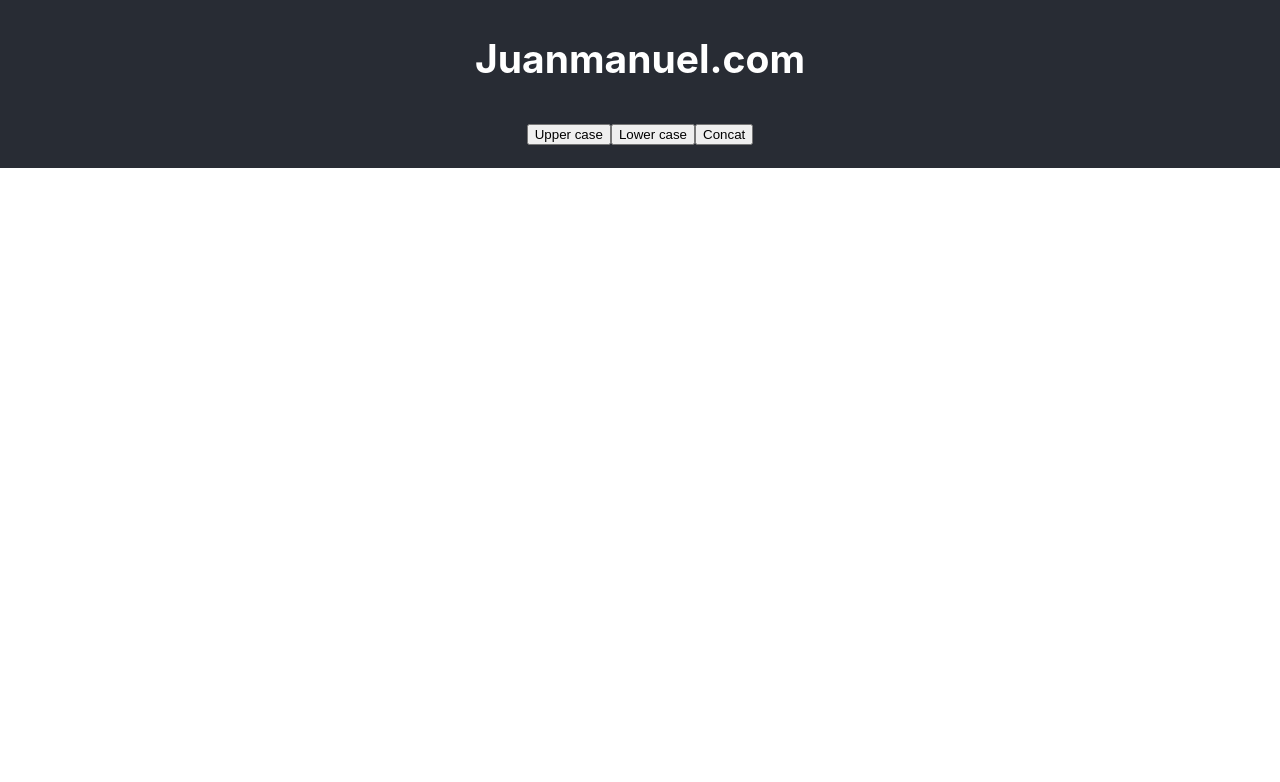
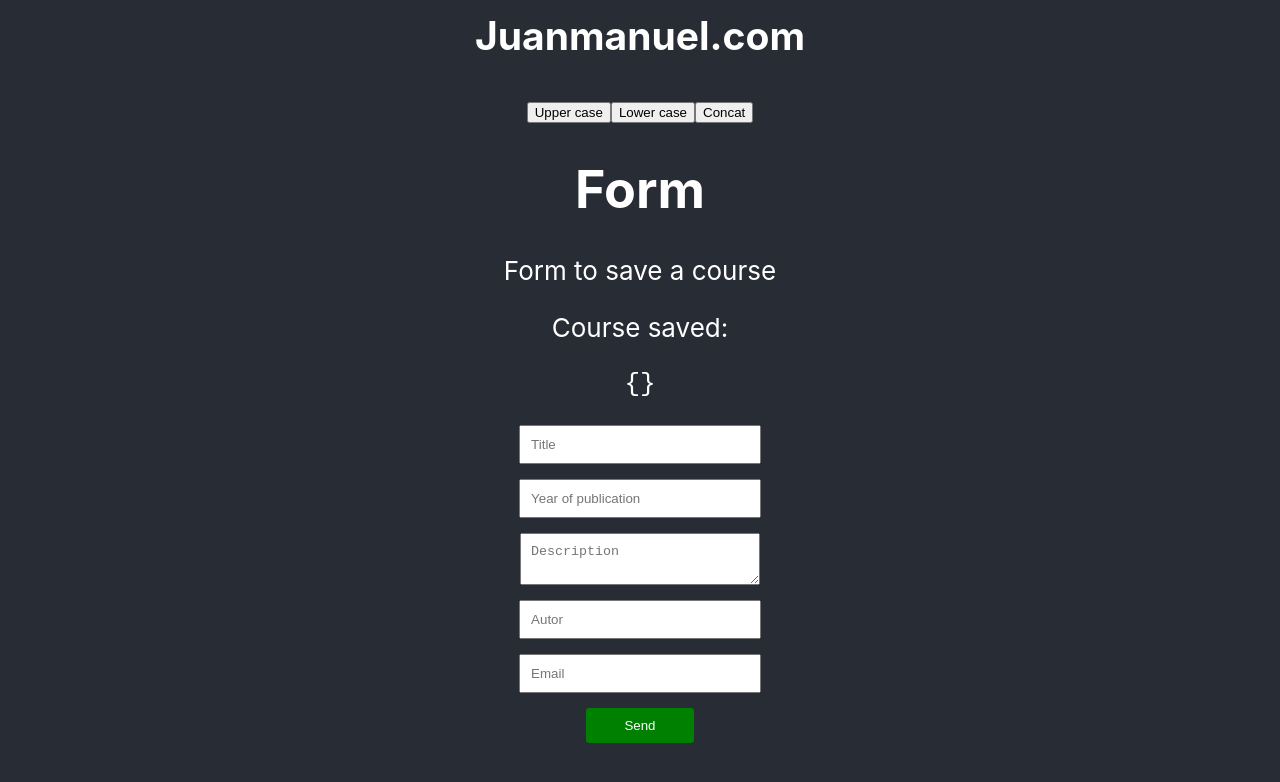
Before and after one commit to jm-ramirez/hooks-react-4, a React (Create React App) app: page / in a window 1280 px wide. Shown: the part 632-1414 px from the top of the page. Before the commit the page ends 800 px from the top, so only its background shows below. Built offline with nearby package versions, Linux system fonts and the light colour scheme.

Commit message:
I create form to apply custom hooks

```diff
--- a/src/App.css
+++ b/src/App.css
@@ -32,7 +32,31 @@
   from {
     transform: rotate(0deg);
   }
+
   to {
     transform: rotate(360deg);
   }
 }
+
+.my-form input,
+.my-form textarea {
+  display: block;
+  margin: 15px auto;
+  padding: 10px;
+  width: 80%;
+  max-width: 300px;
+}
+
+.my-form input[type='submit'] {
+  width: 40%;
+  cursor: pointer;
+  margin-bottom: 100px;
+  background-color: green;
+  color: white;
+  border: 0px;
+  border-radius: 3px;
+}
+
+.my-form input[type='submit']:hover {
+  background-color: rgb(30, 223, 30);
+}
--- a/src/App.js
+++ b/src/App.js
@@ -2,6 +2,7 @@ import logo from './logo.svg';
 import './App.css';
 import { MyComponent } from './components/MyComponent';
 import { CustomTest } from './components/CustomTest';
+import { MyForm } from './components/MyForm';
 
 function App() {
   return (
@@ -12,6 +13,8 @@ function App() {
         <MyComponent/>
         {/* custom hook */}
         <CustomTest/>
+
+        <MyForm/>
       </header>
     </div>
   );
--- /dev/null
+++ b/src/components/MyForm.jsx
@@ -0,0 +1,37 @@
+import React, { useState } from 'react'
+
+export const MyForm = () => {
+    const [form, setForm] = useState({});
+
+    const sent = (e) => {
+        e.preventDefault();
+
+        let course = {
+            title: e.target.title.value,
+            year: e.target.year.value,
+            description: e.target.description.value,
+            autor: e.target.autor.value,
+            email: e.target.email.value
+        }
+        setForm(course);
+    }
+
+    return (
+        <div>
+            <h1>Form</h1>
+            <p>Form to save a course</p>
+            <p>Course saved:</p>
+            <pre>{JSON.stringify(form)}</pre>
+
+            <form onSubmit={sent} className='my-form'>
+                <input type='text' name='title' placeholder='Title' />
+                <input type='number' name='year' placeholder='Year of publication' />
+                <textarea name='description' placeholder='Description' />
+                <input type='text' name='autor' placeholder='Autor' />
+                <input type='email' name='email' placeholder='Email' />
+
+                <input type='submit' value='Send' />
+            </form>
+        </div>
+    )
+}
```
